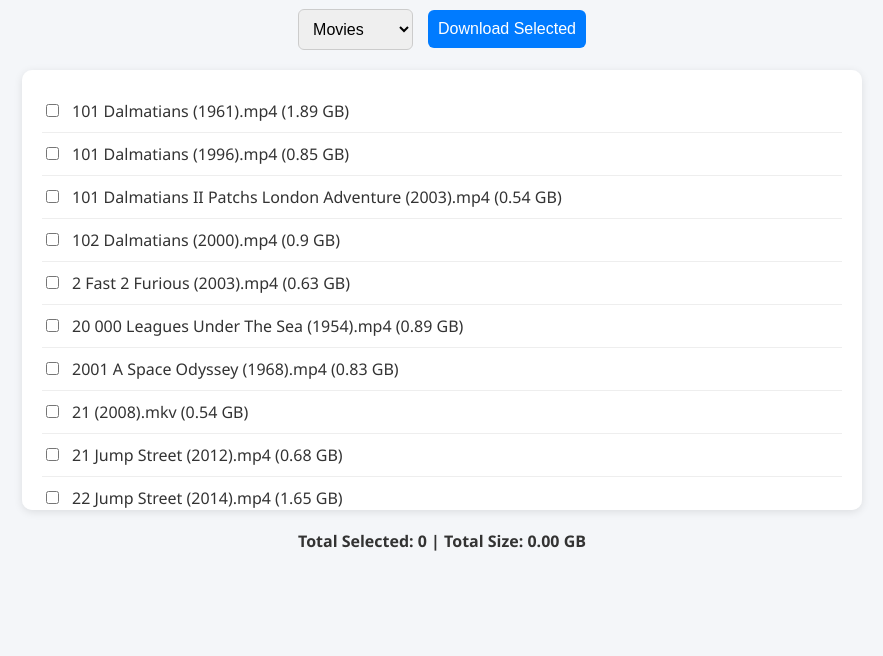
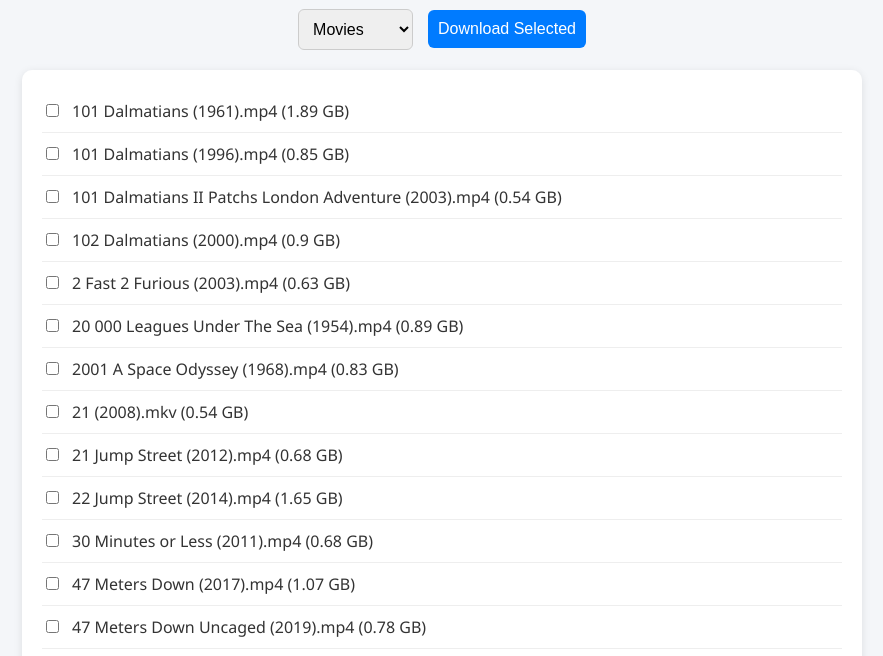
Before and after one commit to Kody-R/MediaSelect, a plain HTML site: page index.html in a window 1280 px wide. Shown: the part 125-781 px from the top of the page, without its empty margins (198-1081 px from the left). Drawn offline with Linux system fonts and the light colour scheme.

Commit message:
Update index.html

```diff
--- a/index.html
+++ b/index.html
@@ -49,7 +49,7 @@
       padding: 20px;
       border-radius: 10px;
       box-shadow: 0 2px 8px rgba(0,0,0,0.1);
-      max-height: 400px;
+      max-height: 800px;
       overflow-y: auto;
       scroll-behavior: smooth;
     }
```
